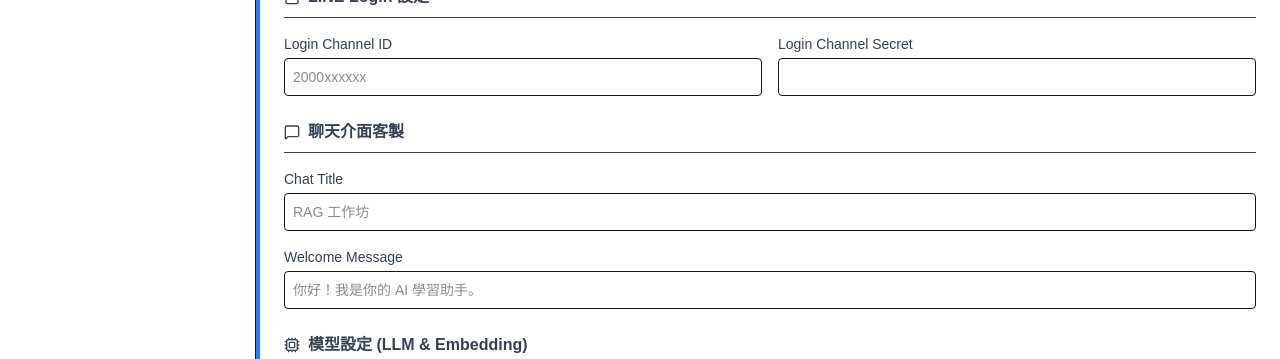
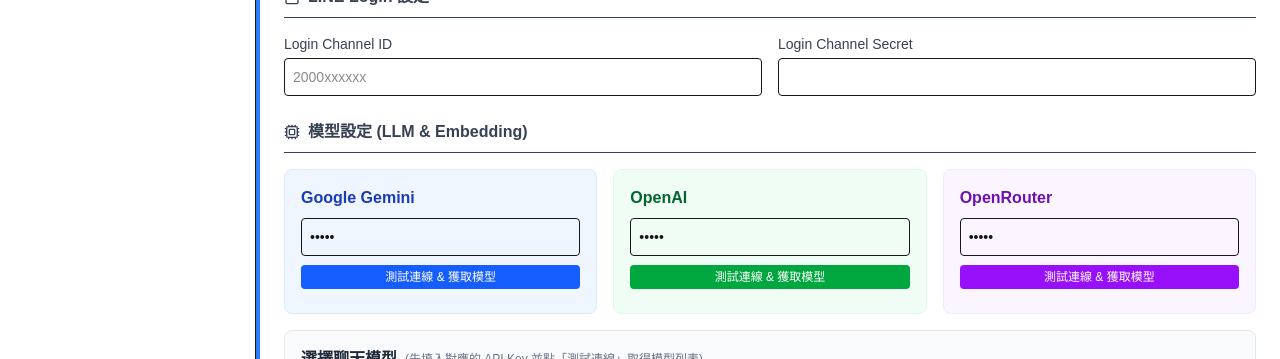
Before and after one commit to jeffery8910/ragworkshop202511, a Next.js app: page /admin in a window 1280 px wide. Shown: the part 940-1299 px from the top of the page. Built offline with nearby package versions, Linux system fonts and the light colour scheme; no server answers.

Commit message:
chore: disable chat UI customization in admin

```diff
--- a/app/api/admin/config/route.ts
+++ b/app/api/admin/config/route.ts
@@ -38,7 +38,6 @@
             'LINE_LOGIN_CHANNEL_ID', 'LINE_LOGIN_CHANNEL_SECRET',
             'GEMINI_API_KEY', 'OPENAI_API_KEY', 'OPENROUTER_API_KEY',
             'EMBEDDING_PROVIDER', 'EMBEDDING_MODEL', 'CHAT_MODEL',
-            'CHAT_TITLE', 'WELCOME_MESSAGE',
             'RAG_TOP_K',
             'TEMPERATURE', 'PROMPT_TEMPLATE'
         ];
--- a/app/chat/page.tsx
+++ b/app/chat/page.tsx
@@ -5,8 +5,8 @@
 
 export default async function ChatPage() {
     const cookieStore = await cookies();
-    const chatTitle = cookieStore.get('CHAT_TITLE')?.value || 'RAG 工作坊';
-    const welcomeMessage = cookieStore.get('WELCOME_MESSAGE')?.value || '你好！我是你的 AI 學習助手。有什麼我可以幫你的嗎？';
+    const chatTitle = 'RAG 工作坊';
+    const welcomeMessage = '你好！我是你的 AI 學習助手。有什麼我可以幫你的嗎？';
 
     const lineUserId = cookieStore.get('line_user_id')?.value;
     const lineDisplayName = cookieStore.get('line_display_name')?.value;
--- a/components/admin/SetupPanel.tsx
+++ b/components/admin/SetupPanel.tsx
@@ -2,7 +2,7 @@
 
 import { useState } from 'react';
 import type { ChangeEvent, FormEvent } from 'react';
-import { Settings, Database, CheckCircle, AlertCircle, MessageSquare, Cpu, RefreshCw, Smartphone, Lock } from 'lucide-react';
+import { Settings, Database, CheckCircle, AlertCircle, Cpu, RefreshCw, Smartphone, Lock } from 'lucide-react';
 
 interface SetupPanelProps {
     initialConfig: Record<string, string>;
@@ -23,9 +23,7 @@
         LINE_LOGIN_CHANNEL_SECRET: initialConfig['LINE_LOGIN_CHANNEL_SECRET'] || '',
         EMBEDDING_PROVIDER: initialConfig['EMBEDDING_PROVIDER'] || 'gemini',
         EMBEDDING_MODEL: initialConfig['EMBEDDING_MODEL'] || '',
-        CHAT_MODEL: initialConfig['CHAT_MODEL'] || '',
-        CHAT_TITLE: initialConfig['CHAT_TITLE'] || '',
-        WELCOME_MESSAGE: initialConfig['WELCOME_MESSAGE'] || ''
+        CHAT_MODEL: initialConfig['CHAT_MODEL'] || ''
     });
 
     const [status, setStatus] = useState<'idle' | 'saving' | 'success' | 'error'>('idle');
@@ -241,37 +239,6 @@
                     </div>
                 </div>
 
-                {/* Chat Customization Section */}
-                <div className="space-y-4">
-                    <h3 className="text-md font-semibold text-gray-700 flex items-center gap-2 border-b pb-2">
-                        <MessageSquare className="w-4 h-4" /> 聊天介面客製
-                    </h3>
-                    <div className="grid grid-cols-1 gap-4">
-                        <div>
-                            <label className="block text-sm font-medium text-gray-700 mb-1">Chat Title</label>
-                            <input
-                                type="text"
-                                name="CHAT_TITLE"
-                                value={config.CHAT_TITLE}
-                                onChange={handleChange}
-                                placeholder="RAG 工作坊"
-                                className="w-full border rounded p-2 text-sm"
-                            />
-                        </div>
-                        <div>
-                            <label className="block text-sm font-medium text-gray-700 mb-1">Welcome Message</label>
-                            <input
-                                type="text"
-                                name="WELCOME_MESSAGE"
-                                value={config.WELCOME_MESSAGE}
-                                onChange={handleChange}
-                                placeholder="你好！我是你的 AI 學習助手。"
-                                className="w-full border rounded p-2 text-sm"
-                            />
-                        </div>
-                    </div>
-                </div>
-
                 {/* LLM Section */}
                 <div className="space-y-4">
                     <h3 className="text-md font-semibold text-gray-700 flex items-center gap-2 border-b pb-2">
```
